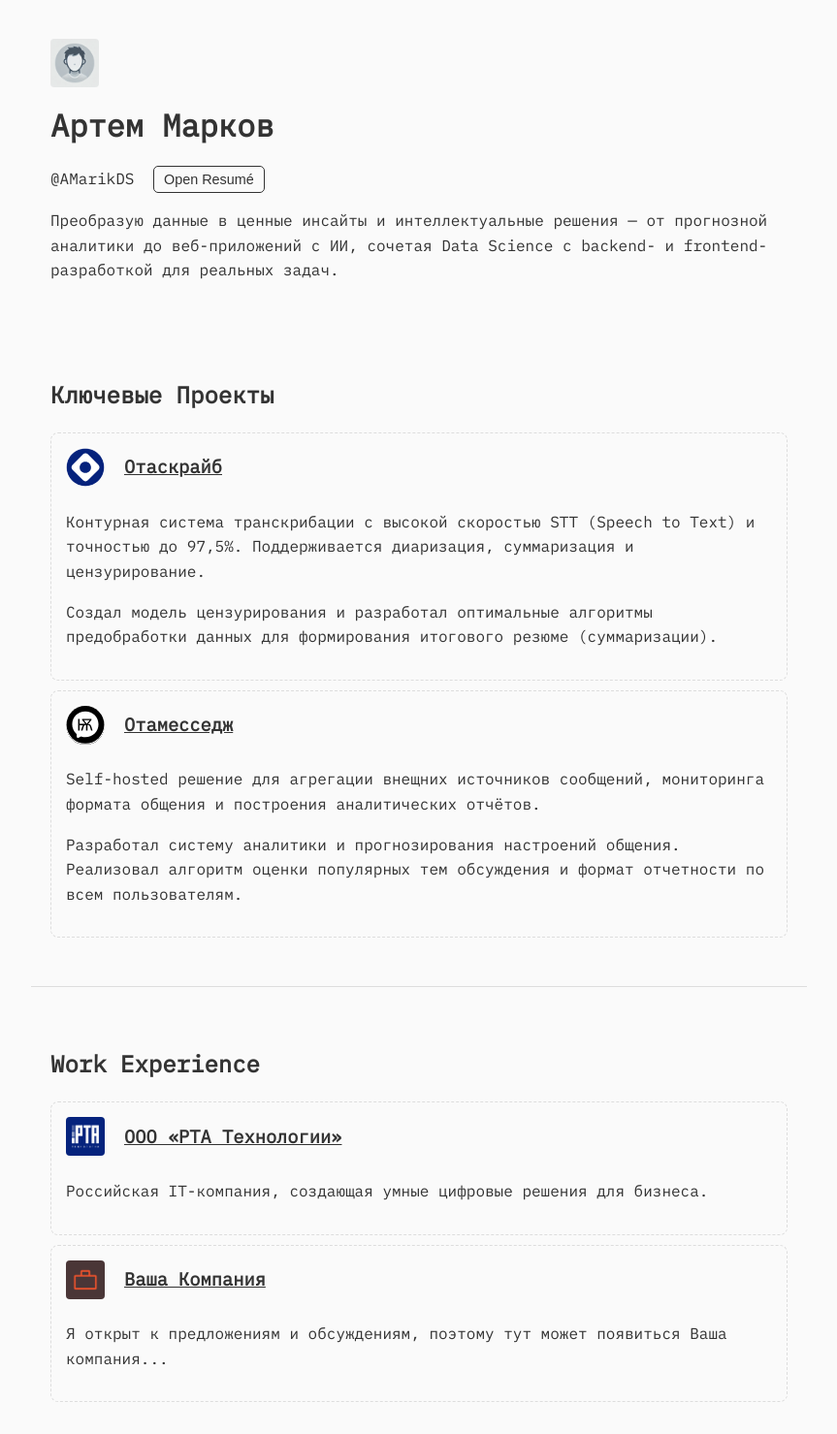
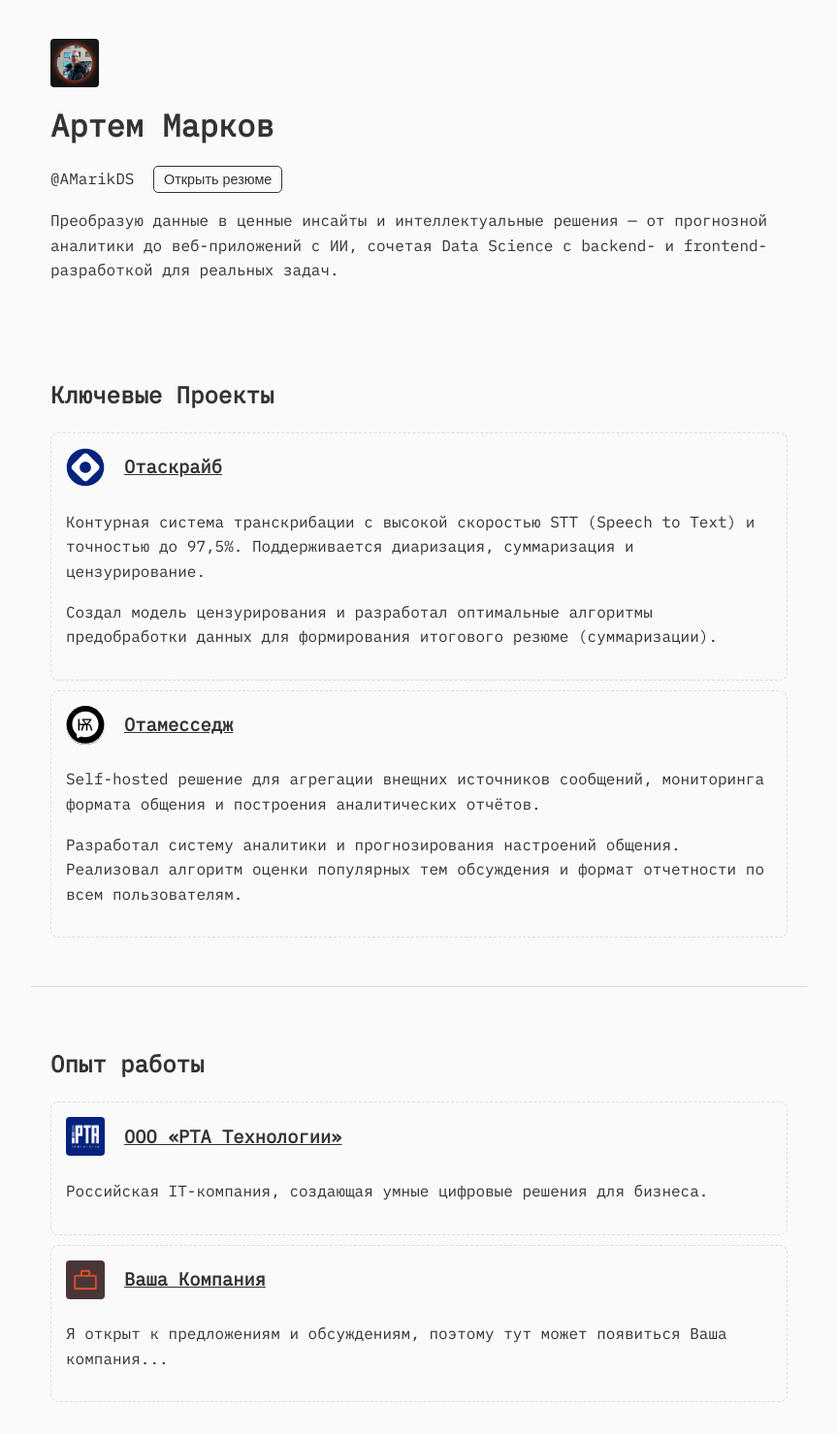
Before and after one commit to AMarikDS/Portfolio, a plain HTML site: page index.html in a window 1280 px wide. Shown: the top 1479 px of the page at 97% size, without its empty margins (208-1071 px from the left). Drawn offline with Linux system fonts and the light colour scheme; a web font is replaced by a local one.

Commit message:
Feat: update avatar

```diff
--- a/index.html
+++ b/index.html
@@ -50,12 +50,12 @@
     <div class="container">
       <header>
         <!-- Profile header with avatar and introduction -->
-        <img src="assets/avatar.webp" alt="Avatar" style="width: 50px" />
+        <img src="assets/AMarikDS.png" alt="Avatar" style="width: 50px" />
         <h1>Артем Марков</h1>
         <p>
           @AMarikDS
           <button class="resume-button" onclick="openResume()">
-            Open Resumé
+            Открыть резюме
             <!-- EDIT RESUME LINK IN SCRIPT.JS -->
           </button>
         </p>
@@ -103,7 +103,7 @@
 
       <section class="section">
         <!-- Work experience section -->
-        <h2>Work Experience</h2>
+        <h2>Опыт работы</h2>
         <div class="card">
           <h3>
             <img src="assets/companies/rtatex_white.jpg" alt="ООО «РТА Технологии»" /><a
```
Also changed, not shown: assets/AMarikDS.png (added), assets/avatar.webp (deleted).
